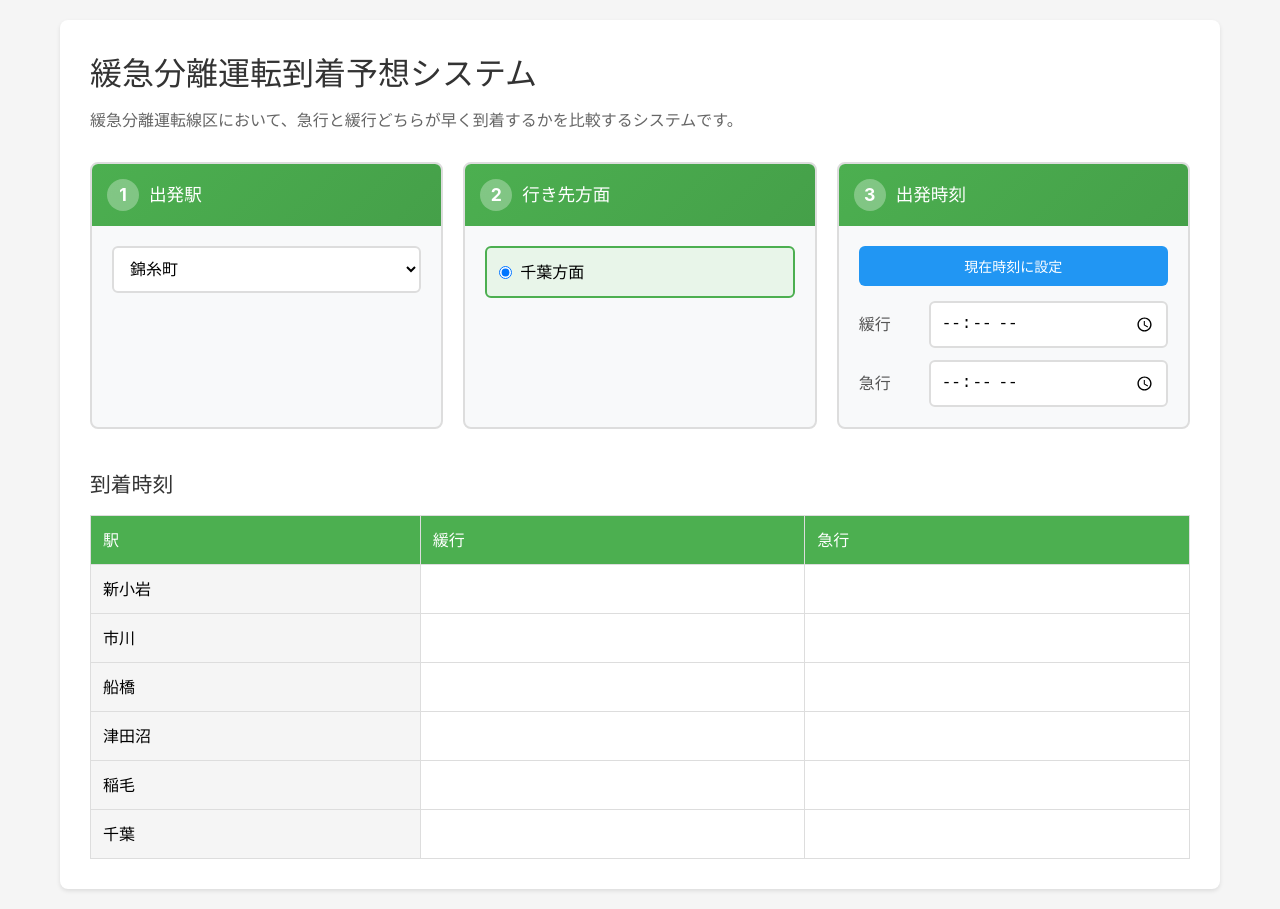
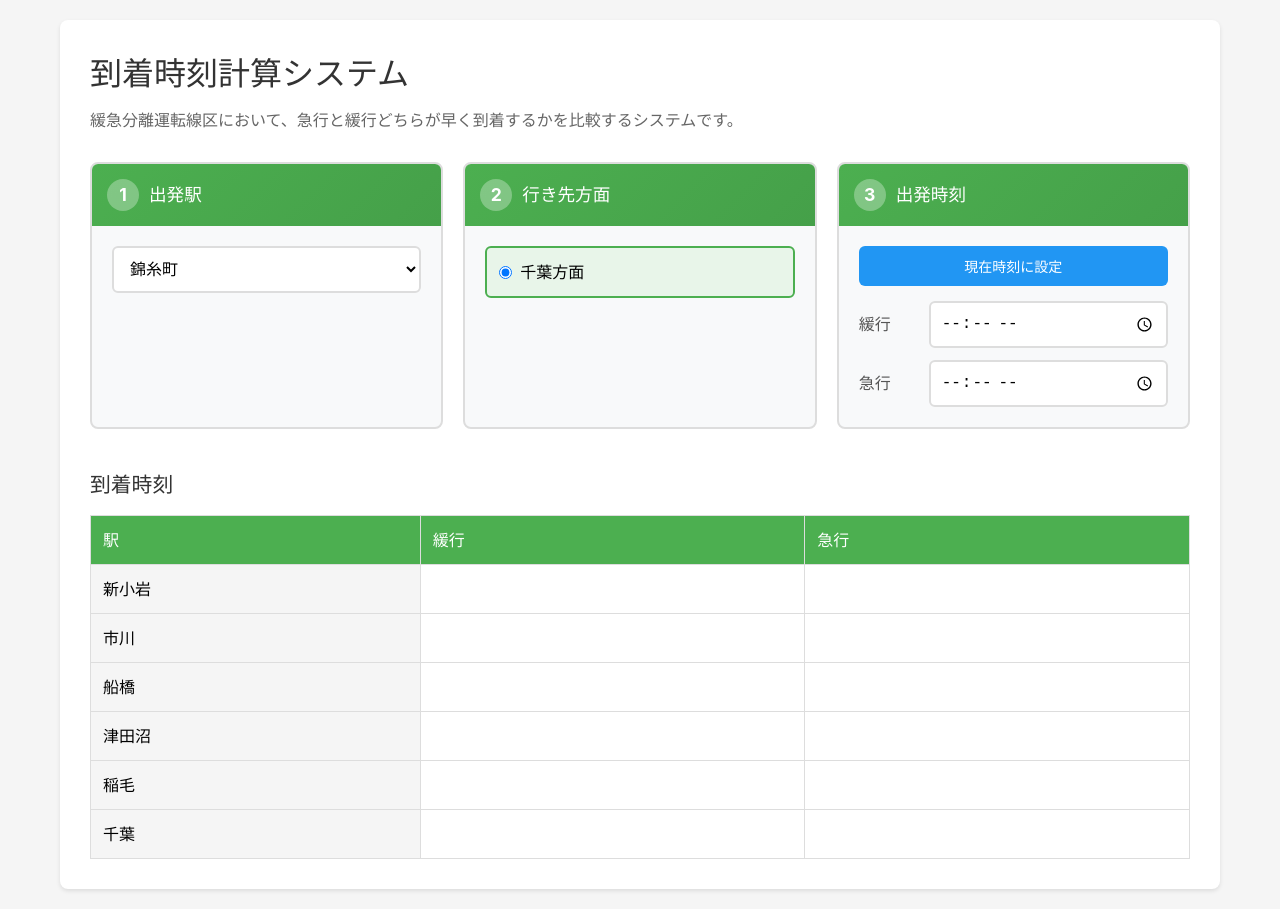
Before and after one commit to taiyo8911/train-time-calc-svelte, a Svelte app: page / in a window 1280 px wide. Built offline with nearby package versions, Linux system fonts and the light colour scheme.

Commit message:
ちょっと文字を修正

```diff
--- a/src/App.svelte
+++ b/src/App.svelte
@@ -54,7 +54,7 @@
 </script>
 
 <main>
-  <h1>緩急分離運転到着予想システム</h1>
+  <h1>到着時刻計算システム</h1>
 
   <p class="description">
     緩急分離運転線区において、急行と緩行どちらが早く到着するかを比較するシステムです。
```
